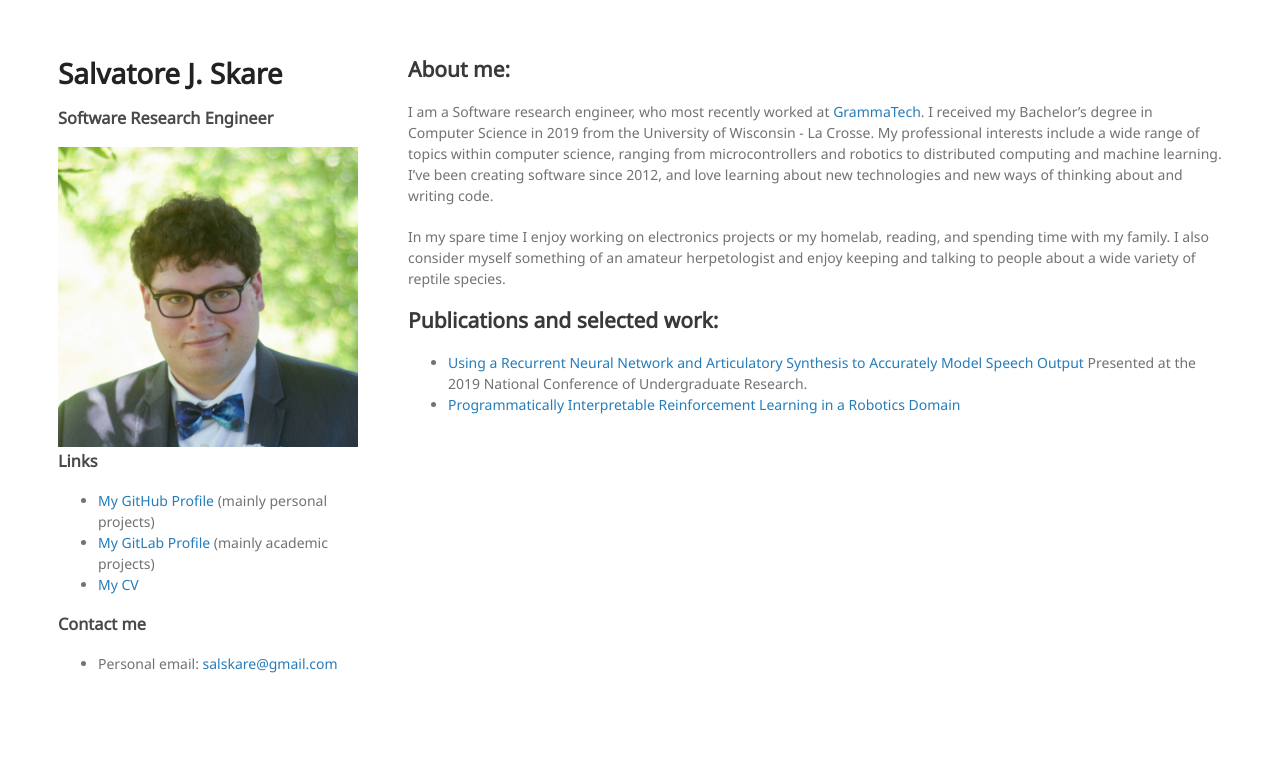
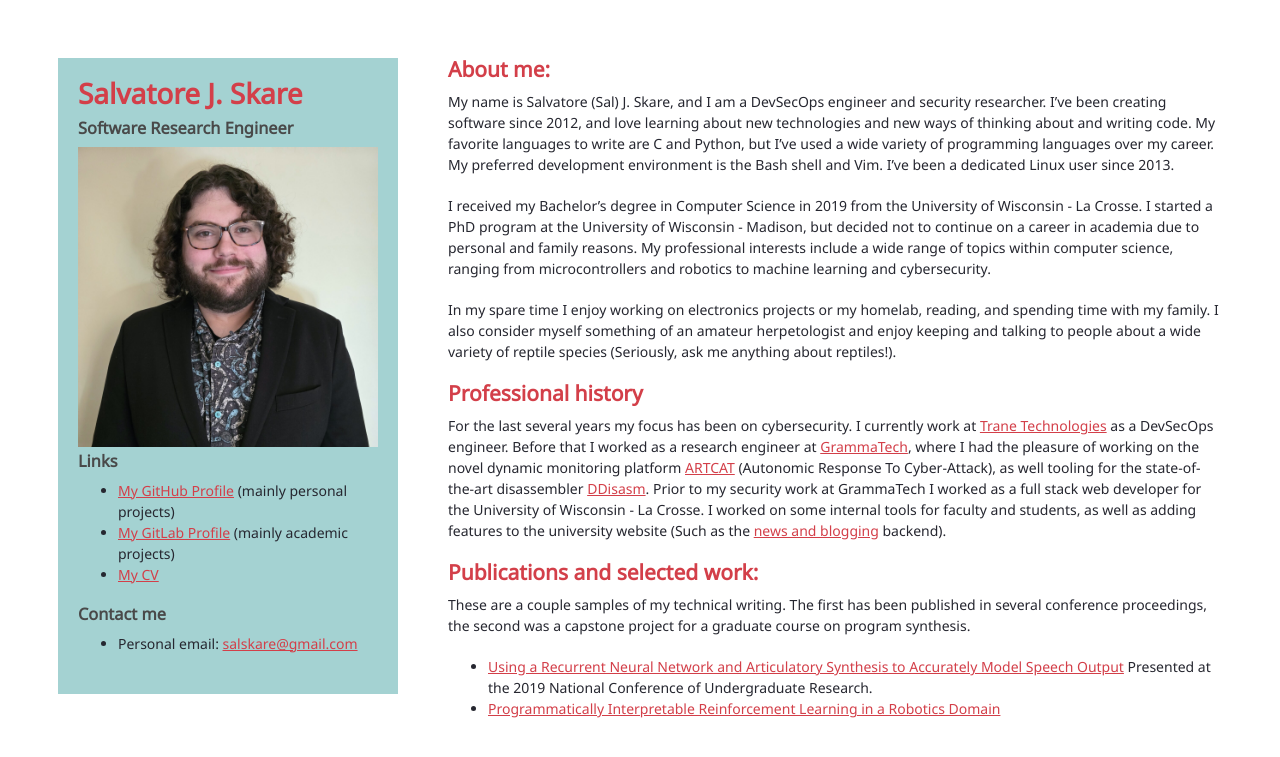
Before and after one commit to saljs/saljs.github.io, a Jekyll site: the page built from index.md, in a window 1280 px wide. Shown: the top 757 px of the page. Built offline with Jekyll 4.4.1, drawn with Linux system fonts in a browser that asks for light colours.

Commit message:
Updates to CV, hompage

```diff
--- a/css/main.css
+++ b/css/main.css
@@ -6,8 +6,8 @@ body {
  background-color:#fff;
  padding:50px;
  font:14px/1.5 "Noto Sans", "Helvetica Neue", Helvetica, Arial, sans-serif;
- color:#727272;
- font-weight:400
+ color:#262730;
+ font-weight:400;
 }
 h1,
 h2,
@@ -15,8 +15,8 @@ h3,
 h4,
 h5,
 h6 {
- color:#222;
- margin:0 0 20px
+ color:#262730;
+ margin:0 0 10px 0;
 }
 p,
 ul,
@@ -24,18 +24,19 @@ ol,
 table,
 pre,
 dl {
- margin:0 0 20px
+ margin:0 0 20px;
 }
 h1,
 h2,
 h3 {
- line-height:1.1
+ line-height:1.1;
 }
 h1 {
- font-size:28px
+ font-size:28px;
 }
+h1,
 h2 {
- color:#393939
+ color:#D33F49;
 }
 h3,
 h4,
@@ -44,54 +45,55 @@ h6 {
  color:#494949
 }
 a {
- color:#267CB9;
- text-decoration:none
+ color:#D33F49;
 }
 a:hover,
 a:focus {
- color:#069;
+ color:#A6262E;
 }
 code,
 pre {
  font-family:'Ubuntu Mono', monospace;
- color:#333
+ color:#333;
 }
 pre {
  padding:8px 15px;
  background:#f8f8f8;
  border-radius:5px;
  border:1px solid #e5e5e5;
- overflow-x:auto
+ overflow-x:auto;
 }
 table {
  width:100%;
- border-collapse:collapse
+ border-collapse:collapse;
 }
 th,
 td {
  text-align:left;
  padding:5px 10px;
- border-bottom:1px solid #e5e5e5
+ border-bottom:1px solid #e5e5e5;
 }
 dt {
  color:#444;
- font-weight:700
+ font-weight:700;
 }
 th {
- color:#444
+ color:#444;
 }
 
 div.container {
   display: flex;
 }
 div.container div.about {
-  flex-grow: 1;
   margin-right: 50px;
+  margin-bottom: 50px;
+  padding: 20px;
+  background: #A4D2D2;
 }
 div.container div.content {
-  flex-grow: 3;
+  max-width: 800px;
 }
-@media only screen and (max-width: 775px) {
+@media only screen and (max-width: 1000px) {
     div.container {
         flex-wrap: wrap;
     }
--- a/index.md
+++ b/index.md
@@ -1,23 +1,46 @@
 ---
 layout: default
 title: Salvatore J. Skare
-description: Personal website for Salvatore Skare, software developer
+description: Personal website for Salvatore Skare
 ---
 
 ## About me:
-I am a Software research engineer, who most recently worked at
-[GrammaTech](https://www.grammatech.com). I received my Bachelor's degree in
-Computer Science in 2019 from the University of Wisconsin - La Crosse. My
-professional interests include a wide range of topics within computer science,
-ranging from microcontrollers and robotics to distributed computing and machine
-learning. I've been creating software since 2012, and love learning about new
-technologies and new ways of thinking about and writing code.
+My name is Salvatore (Sal) J. Skare, and I am a DevSecOps engineer and security
+researcher. I've been creating software since 2012, and love learning about new
+technologies and new ways of thinking about and writing code. My favorite
+languages to write are C and Python, but I've used a wide variety of programming
+languages over my career. My preferred development environment is the Bash shell
+and Vim. I've been a dedicated Linux user since 2013.
+
+I received my Bachelor's degree in Computer Science in 2019 from the University
+of Wisconsin - La Crosse. I started a PhD program at the University of Wisconsin -
+Madison, but decided not to continue on a career in academia due to personal
+and family reasons. My professional interests include a wide range of topics
+within computer science, ranging from microcontrollers and robotics to machine
+learning and cybersecurity.
 
 In my spare time I enjoy working on electronics projects or my homelab, reading,
 and spending time with my family. I also consider myself something of an amateur
 herpetologist and enjoy keeping and talking to people about a wide variety of
-reptile species.
+reptile species (Seriously, ask me anything about reptiles!).
+
+## Professional history
+For the last several years my focus has been on cybersecurity. I
+currently work at [Trane Technologies](https://www.tranetechnologies.com/) as a
+DevSecOps engineer. Before that I worked as a research engineer at
+[GrammaTech](https://grammatech.github.io/), where I had the pleasure of working
+on the novel dynamic monitoring platform
+[ARTCAT](https://grammatech.github.io/prj/artcat/) (Autonomic Response To
+Cyber-Attack), as well tooling for the state-of-the-art disassembler
+[DDisasm](https://www.usenix.org/conference/usenixsecurity20/presentation/flores-montoya).
+Prior to my security work at GrammaTech I worked as a full stack web developer
+for the University of Wisconsin - La Crosse. I worked on some internal tools for
+faculty and students, as well as adding features to the university website (Such
+as the [news and blogging](https://www.uwlax.edu/news/) backend).
 
 ## Publications and selected work:
+These are a couple samples of my technical writing. The first has been published
+in several conference proceedings, the second was a capstone project for a
+graduate course on program synthesis.
 * [Using a Recurrent Neural Network and Articulatory Synthesis to Accurately Model Speech Output](files/RNN Articulatory Synthesis.pdf) Presented at the 2019 National Conference of Undergraduate Research.
 * [Programmatically Interpretable Reinforcement Learning in a Robotics Domain](files/PIRL in a Robotics Domain.pdf)
```
Also changed, not shown: images/profile.jpeg, 1 other file.
